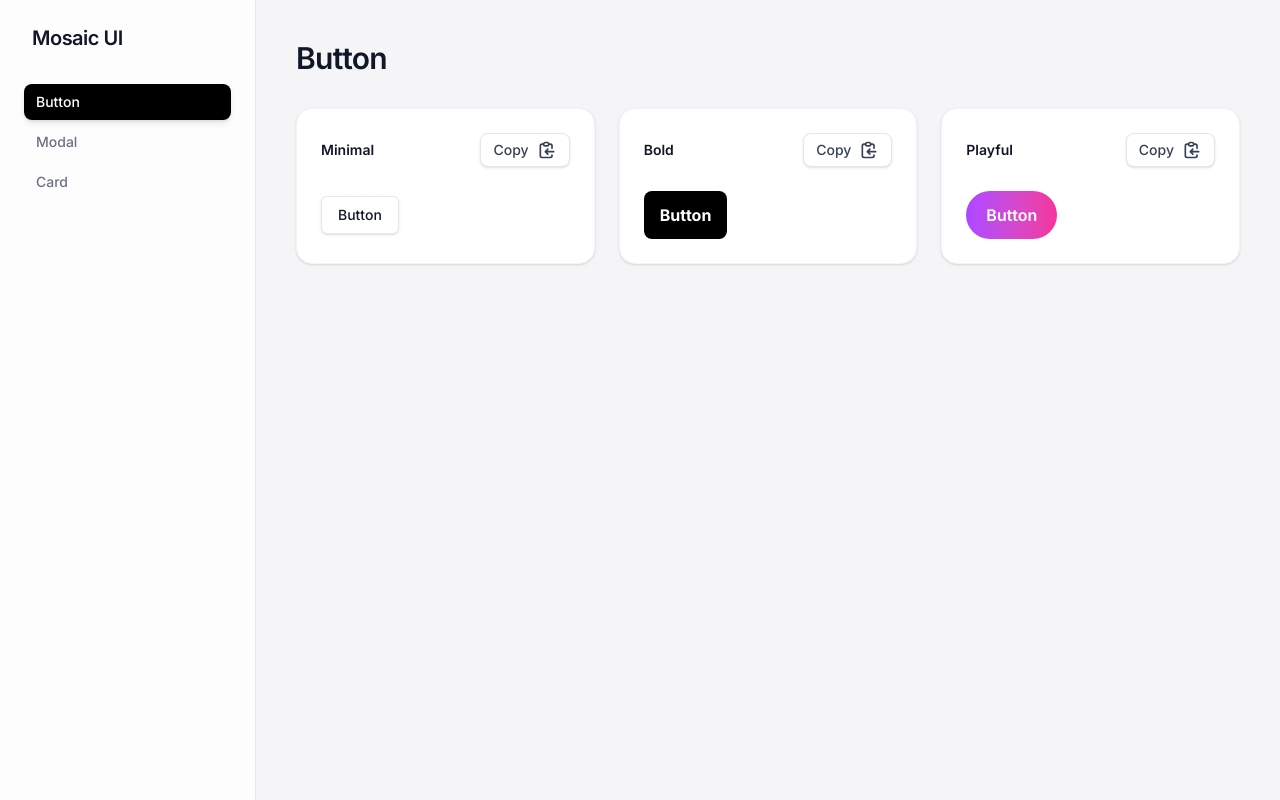
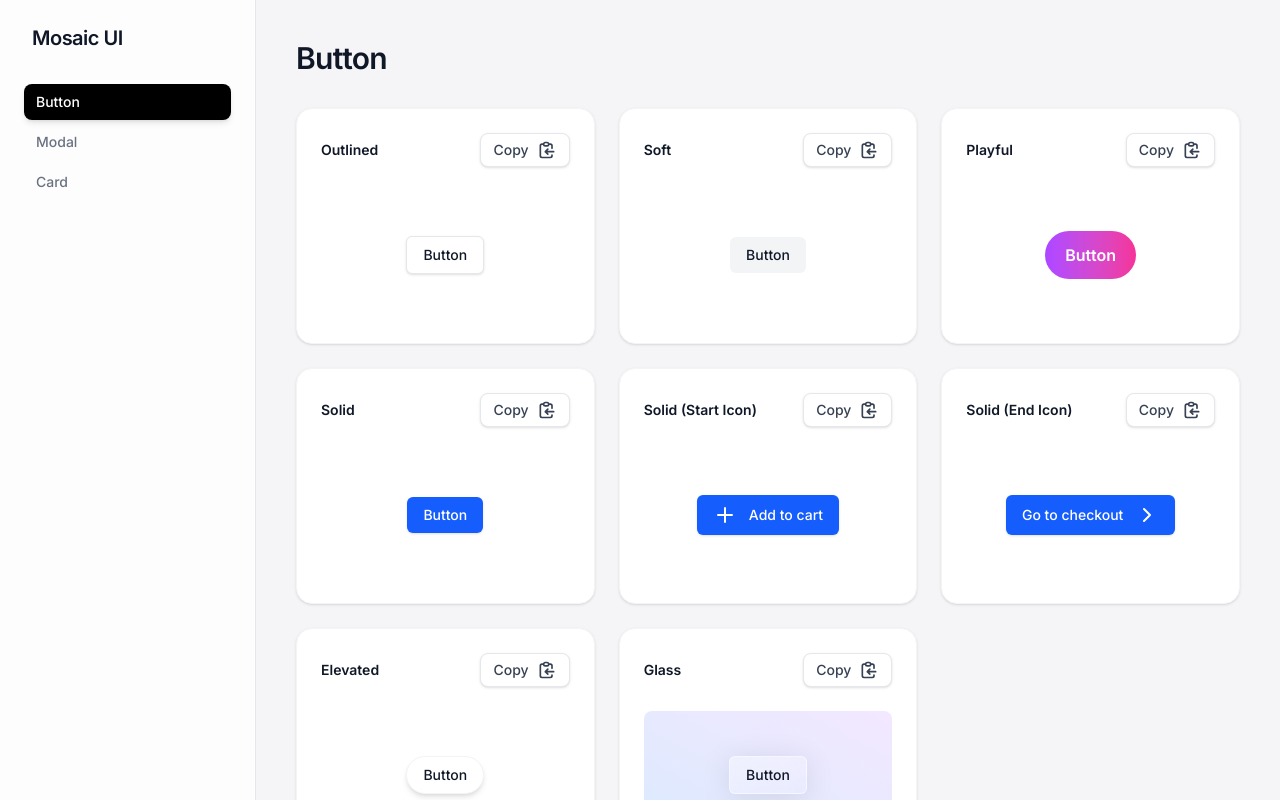
Before and after one commit to MannShah720/UI-Mosaic, a React (Vite) app: page / in a window 1280 px wide. Built offline with nearby package versions, Linux system fonts and the light colour scheme.

Commit message:
added more button variants

```diff
--- a/src/components/Button/Button.tsx
+++ b/src/components/Button/Button.tsx
@@ -2,14 +2,11 @@ interface ButtonProps {
   children: React.ReactNode
   onClick?: () => void
   disabled?: boolean
+  leftIcon?: React.ReactNode
+  rightIcon?: React.ReactNode
 }
 
-export const ButtonMinimal = ({
-  children,
-  onClick,
-  disabled = false,
-}: ButtonProps) => {
-  return (
+export const ButtonOutlined = ({ children, onClick, disabled = false }: ButtonProps) => (
   <button
     className="inline-flex items-center justify-center gap-2 px-4 py-2 text-sm font-medium rounded-md border border-gray-200 bg-white text-gray-900 shadow-sm hover:bg-gray-100 hover:text-gray-900 transition cursor-pointer disabled:opacity-50 disabled:cursor-not-allowed"
     onClick={onClick}
@@ -18,16 +15,33 @@ export const ButtonMinimal = ({
     {children}
   </button>
 )
-}
 
-export const ButtonBold = ({
+export const ButtonSolid = ({
+  children,
+  onClick,
+  disabled = false,
+  leftIcon,
+  rightIcon,
+}: ButtonProps) => (
+  <button
+    className="inline-flex items-center justify-center gap-2 px-4 py-2 text-sm font-medium rounded-md bg-blue-600 text-white shadow-sm hover:bg-blue-700 transition cursor-pointer disabled:opacity-50 disabled:cursor-not-allowed"
+    onClick={onClick}
+    disabled={disabled}
+  >
+    {leftIcon && <span className="mr-1">{leftIcon}</span>}
+    {children}
+    {rightIcon && <span className="ml-1">{rightIcon}</span>}
+  </button>
+)
+
+export const ButtonSoft = ({
   children,
   onClick,
   disabled = false,
 }: ButtonProps) => {
   return (
     <button
-      className="px-4 py-3 text-base font-bold rounded-lg bg-black text-white hover:bg-gray-900 active:bg-gray-800 transition cursor-pointer disabled:opacity-50 disabled:cursor-not-allowed"
+      className="px-4 py-2 text-sm font-medium rounded-md bg-gray-100 text-gray-900 hover:bg-gray-200 transition cursor-pointer disabled:opacity-50 disabled:cursor-not-allowed"
       onClick={onClick}
       disabled={disabled}
     >
@@ -51,3 +65,35 @@ export const ButtonPlayful = ({
     </button>
   )
 }
+
+export const ButtonElevated = ({
+  children,
+  onClick,
+  disabled = false,
+}: ButtonProps) => {
+  return (
+    <button
+      className="px-4 py-2 text-sm font-medium rounded-full bg-white text-gray-900 shadow-md hover:shadow-lg border border-gray-100 hover:-translate-y-0.5 transition-all duration-200 cursor-pointer disabled:opacity-50 disabled:cursor-not-allowed"
+      onClick={onClick}
+      disabled={disabled}
+    >
+      {children}
+    </button>
+  )
+}
+
+export const ButtonGlass = ({
+  children,
+  onClick,
+  disabled = false,
+}: ButtonProps) => {
+  return (
+    <button
+      className="px-4 py-2 text-sm font-medium rounded-md bg-gradient-to-br from-white/40 to-white/10 backdrop-blur-md border border-white/50 shadow-[0_4px_30px_rgba(0,0,0,0.1)] text-gray-900 hover:from-white/50 hover:to-white/20 transition-all cursor-pointer disabled:opacity-50 disabled:cursor-not-allowed"
+      onClick={onClick}
+      disabled={disabled}
+    >
+      {children}
+    </button>
+  )
+}
--- a/src/components/ComponentDisplay/ComponentDisplay.tsx
+++ b/src/components/ComponentDisplay/ComponentDisplay.tsx
@@ -1,13 +1,22 @@
-import {useState} from "react"
-import {ButtonMinimal, ButtonBold, ButtonPlayful} from "../Button/Button"
-import {CodeModal} from "../Modal/CodeModal"
-import {buttonSnippets} from "../../data/codeSnippets"
+import {Plus, ChevronRight} from "lucide-react"
+
+import { useState } from "react"
+import {
+  ButtonSolid,
+  ButtonSoft,
+  ButtonOutlined,
+  ButtonPlayful,
+  ButtonElevated,
+  ButtonGlass,
+} from "../Button/Button"
+import { CodeModal } from "../Modal/CodeModal"
+import { buttonSnippets } from "../../data/codeSnippets"
 
 interface ComponentDisplayProps {
   componentName: string
 }
 
-export const ComponentDisplay = ({componentName}: ComponentDisplayProps) => {
+export const ComponentDisplay = ({ componentName }: ComponentDisplayProps) => {
   const [modalOpen, setModalOpen] = useState(false)
   const [activeCode, setActiveCode] = useState("")
 
@@ -23,7 +32,7 @@ export const ComponentDisplay = ({componentName}: ComponentDisplayProps) => {
   )
 
   const VariantCard = ({title, code, children}: {title: string, code: string, children: React.ReactNode}) => (
-    <div className="bg-white p-6 rounded-2xl shadow-sm border border-gray-100 flex flex-col">
+    <div className="bg-white p-6 rounded-2xl shadow-sm border border-gray-100 flex flex-col h-full">
       <div className="flex justify-between items-center mb-6">
         <h2 className="text-sm font-semibold text-gray-900">{title}</h2>
         <button
@@ -35,7 +44,8 @@ export const ComponentDisplay = ({componentName}: ComponentDisplayProps) => {
           <ClipboardIcon />
         </button>
       </div>
-      <div className="space-y-4 flex-1 flex flex-col items-start justify-center">
+      {/* Replaced flex-1 and py-4 with a fixed height (h-32) to enforce uniform row heights */}
+      <div className="w-full h-32 flex items-center justify-center">
         {children}
       </div>
     </div>
@@ -44,21 +54,43 @@ export const ComponentDisplay = ({componentName}: ComponentDisplayProps) => {
   if (componentName === "Button") {
     return (
       <div className="max-w-6xl">
-        <h1 className="text-3xl font-semibold tracking-tight text-gray-900 mb-8">Button</h1>
+        <h1 className="text-3xl font-semibold tracking-tight text-gray-900 mb-8">
+          Button
+        </h1>
         <div className="grid grid-cols-1 md:grid-cols-2 lg:grid-cols-3 gap-6">
-
-          <VariantCard title="Minimal" code={buttonSnippets.minimal}>
-            <ButtonMinimal>Button</ButtonMinimal>
+          <VariantCard title="Outlined" code={buttonSnippets.outlined}>
+            <ButtonOutlined>Button</ButtonOutlined>
           </VariantCard>
 
-          <VariantCard title="Bold" code={buttonSnippets.bold}>
-            <ButtonBold>Button</ButtonBold>
+          <VariantCard title="Soft" code={buttonSnippets.soft}>
+            <ButtonSoft>Button</ButtonSoft>
           </VariantCard>
 
           <VariantCard title="Playful" code={buttonSnippets.playful}>
             <ButtonPlayful>Button</ButtonPlayful>
           </VariantCard>
 
+          <VariantCard title="Solid" code={buttonSnippets.solid}>
+            <ButtonSolid>Button</ButtonSolid>
+          </VariantCard>
+
+          <VariantCard title="Solid (Start Icon)" code={buttonSnippets.solidWithIcon}>
+            <ButtonSolid leftIcon={<Plus />}>Add to cart</ButtonSolid>
+          </VariantCard>
+
+          <VariantCard title="Solid (End Icon)" code={buttonSnippets.solidWithEndIcon}>
+            <ButtonSolid rightIcon={<ChevronRight />}>Go to checkout</ButtonSolid>
+          </VariantCard>
+
+          <VariantCard title="Elevated" code={buttonSnippets.elevated}>
+            <ButtonElevated>Button</ButtonElevated>
+          </VariantCard>
+
+          <VariantCard title="Glass" code={buttonSnippets.glass}>
+            <div className="w-full h-full rounded-lg bg-gradient-to-tr from-blue-100 to-purple-100 flex items-center justify-center">
+              <ButtonGlass>Button</ButtonGlass>
+            </div>
+          </VariantCard>
         </div>
 
         <CodeModal
--- a/src/data/codeSnippets.ts
+++ b/src/data/codeSnippets.ts
@@ -1,5 +1,31 @@
 export const buttonSnippets = {
-    minimal: `<button className="inline-flex items-center justify-center gap-2 px-4 py-2 text-sm font-medium rounded-md border border-gray-200 bg-white text-gray-900 shadow-sm hover:bg-gray-100 hover:text-gray-900 transition cursor-pointer disabled:opacity-50 disabled:cursor-not-allowed">\n  Button\n</button>`,
-    bold: `<button className="px-4 py-3 text-base font-bold rounded-lg bg-black text-white hover:bg-gray-900 active:bg-gray-800 transition cursor-pointer disabled:opacity-50 disabled:cursor-not-allowed">\n  Button\n</button>`,
-    playful: `<button className="px-5 py-3 text-base font-semibold rounded-full bg-gradient-to-r from-purple-500 to-pink-500 text-white hover:shadow-lg hover:from-purple-600 hover:to-pink-600 active:from-purple-700 active:to-pink-700 transition cursor-pointer disabled:opacity-50 disabled:cursor-not-allowed">\n  Button\n</button>`
-  }
+  solid: `<button className="inline-flex items-center justify-center gap-2 px-4 py-2 text-sm font-medium rounded-md bg-black text-white shadow-sm hover:bg-gray-800 transition cursor-pointer disabled:opacity-50 disabled:cursor-not-allowed">\n  Button\n</button>`,
+
+  soft: `<button className="className="px-4 py-2 text-sm font-medium rounded-md bg-gray-100 text-gray-900 hover:bg-gray-200 transition cursor-pointer disabled:opacity-50 disabled:cursor-not-allowed"">\n  Button\n</button>`,
+
+  outlined: `<button className="inline-flex items-center justify-center gap-2 px-4 py-2 text-sm font-medium rounded-md border border-gray-200 bg-white text-gray-900 shadow-sm hover:bg-gray-100 hover:text-gray-900 transition cursor-pointer disabled:opacity-50 disabled:cursor-not-allowed">\n  Button\n</button>`,
+
+  bold: `<button className="px-4 py-3 text-base font-bold rounded-lg bg-black text-white hover:bg-gray-900 active:bg-gray-800 transition cursor-pointer disabled:opacity-50 disabled:cursor-not-allowed">\n  Button\n</button>`,
+
+  playful: `<button className="px-5 py-3 text-base font-semibold rounded-full bg-gradient-to-r from-purple-500 to-pink-500 text-white hover:shadow-lg hover:from-purple-600 hover:to-pink-600 active:from-purple-700 active:to-pink-700 transition cursor-pointer disabled:opacity-50 disabled:cursor-not-allowed">\n  Button\n</button>`,
+
+  elevated: `<button className="px-4 py-2 text-sm font-medium rounded-full bg-white text-gray-900 shadow-md hover:shadow-lg border border-gray-100 hover:-translate-y-0.5 transition-all duration-200 cursor-pointer disabled:opacity-50 disabled:cursor-not-allowed">\n  Button\n</button>`,
+
+  destructive: `<button className="px-4 py-2 text-sm font-medium rounded-md bg-red-50 text-red-600 hover:bg-red-100 hover:text-red-700 transition cursor-pointer disabled:opacity-50 disabled:cursor-not-allowed">\n  Button\n</button>`,
+
+  glass: `<button className="px-4 py-2 text-sm font-medium rounded-md bg-gradient-to-br from-white/40 to-white/10 backdrop-blur-md border border-white/50 shadow-[0_4px_30px_rgba(0,0,0,0.1)] text-gray-900 hover:from-white/50 hover:to-white/20 transition-all cursor-pointer disabled:opacity-50 disabled:cursor-not-allowed">\n  Button\n</button>`,
+
+  solidWithIcon: `import {Plus} from "lucide-react";
+
+<button className="inline-flex items-center justify-center gap-2 px-4 py-2 text-sm font-medium rounded-md bg-blue-600 text-white shadow-sm hover:bg-blue-700 transition cursor-pointer disabled:opacity-50 disabled:cursor-not-allowed">
+  <Plus size={18} />
+  Add to cart
+</button>`,
+
+solidWithEndIcon: `import {ChevronRight} from "lucide-react";
+
+<button className="inline-flex items-center justify-center gap-2 px-4 py-2 text-sm font-medium rounded-md bg-blue-600 text-white shadow-sm hover:bg-blue-700 transition cursor-pointer disabled:opacity-50 disabled:cursor-not-allowed">
+  Go to checkout
+  <ChevronRight size={18} />
+</button>`
+}
```
Lines whose indentation alone changed are shown as unchanged.
